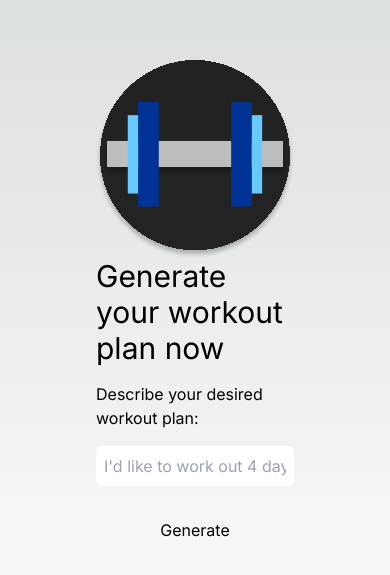
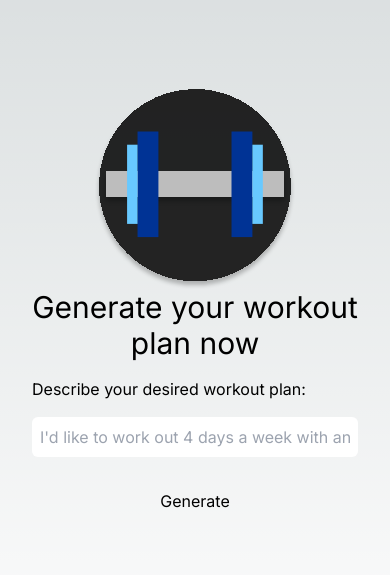
Before and after one commit to pickles27/sweat-smart, a Next.js app: page / in a window 390 px wide. Shown: the part 117-692 px from the top of the page. Built offline with nearby package versions, Linux system fonts and the light colour scheme.

Commit message:
add some responsiveness

```diff
--- a/src/app/page.tsx
+++ b/src/app/page.tsx
@@ -10,10 +10,10 @@ export default function Home() {
     useChat();
 
   return (
-    <main className="flex min-h-screen flex-col items-center justify-center p-24">
+    <main className="flex min-h-screen flex-col items-center justify-center p-8 sm:px-36 lg:px-56 sm:py-24">
       <div className="flex flex-col items-center w-full">
         <Image src={logo} alt="logo" priority height={200} width={200} />
-        <h1 className="text-3xl">
+        <h1 className="text-3xl text-center">
           {isLoading ? "Generating..." : "Generate your workout plan now"}
         </h1>
         <div className="mt-4 w-full">
@@ -41,7 +41,7 @@ export default function Home() {
               </label>
               <div className="w-full flex justify-center">
                 <button
-                  className="dark:bg-white dark:text-black light:bg-black light:text-white p-2 mt-6 rounded-md"
+                  className="dark:bg-white dark:text-black light:bg-black light:text-white p-2 mt-6 rounded-md w-full sm:w-fit"
                   type="submit"
                 >
                   Generate
```
